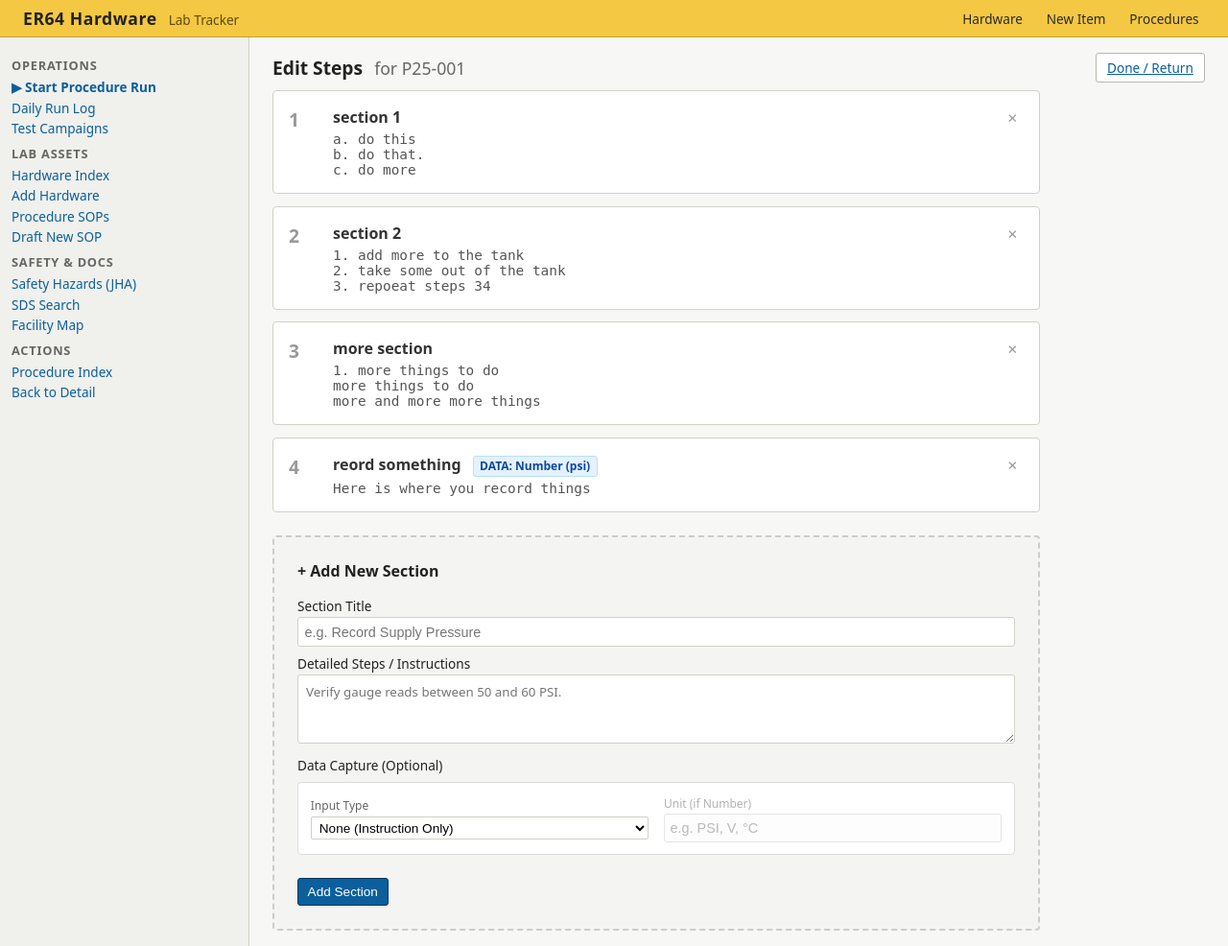
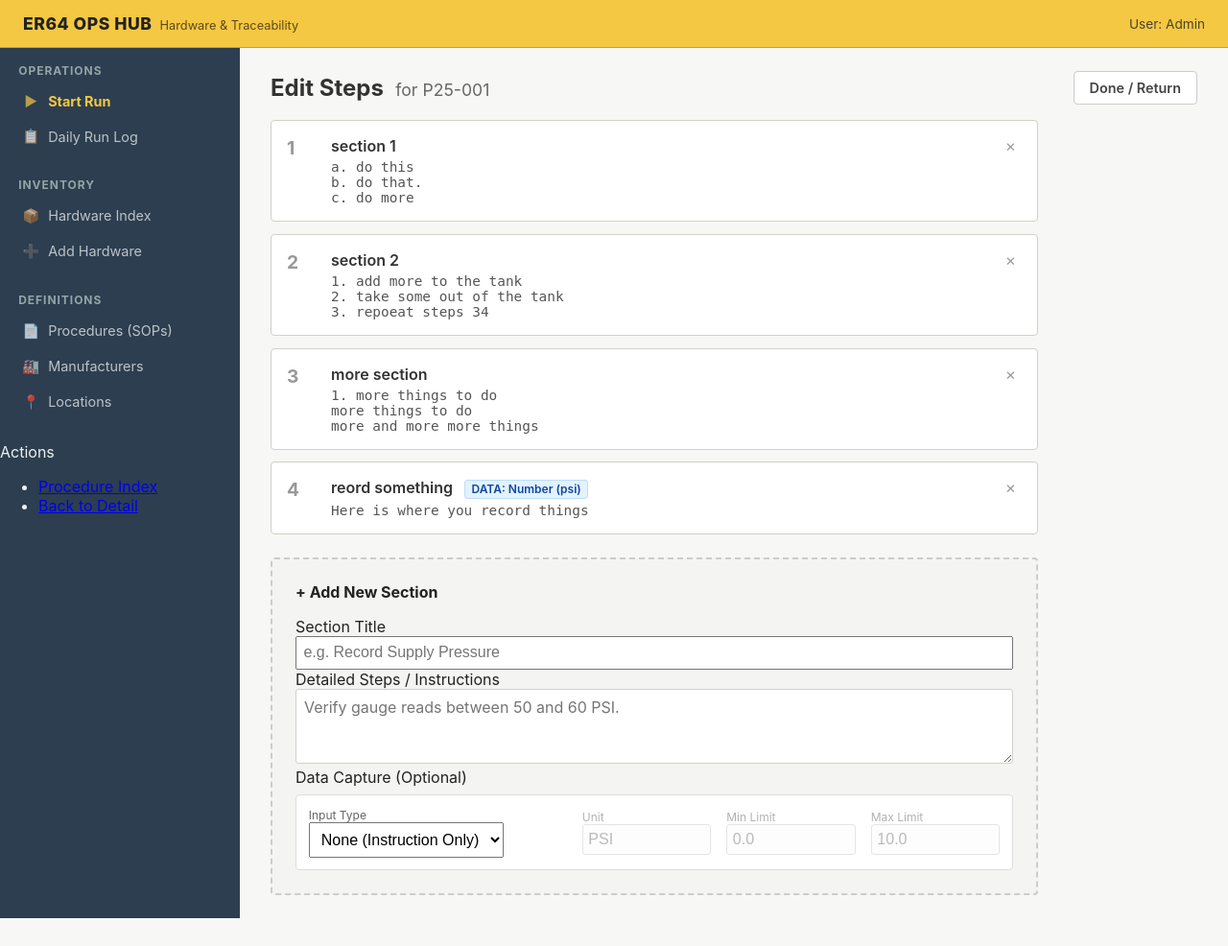
Before and after one commit to cgburnsi/Hardware-Tracker, a Flask app: page /procedures/1/sections in a window 1280 px wide. Shown: the whole page at 96% size. After the commit the page ends 957 px from the top, so only its background shows below. Run offline with Flask 3, Linux system fonts and the light colour scheme; data comes from the database, SQL or seed files in the repository; both versions use the stored data as it was after the commit.

Commit message:
Added Simple Data Validation Code

```diff
--- a/app/templates/base.html
+++ b/app/templates/base.html
@@ -2,109 +2,177 @@
 <html lang="en">
   <head>
     <meta charset="utf-8">
+    <meta name="viewport" content="width=device-width, initial-scale=1.0, maximum-scale=1.0, user-scalable=no">
     <title>{% block title %}Hardware Tracker{% endblock %}</title>
     <style>
-      /* ... (Keep your existing CSS exactly as it is) ... */
       :root {
         --bg-main: #f7f7f5;
         --bg-header: #f4c842;
-        --bg-sidebar: #f0f0ec;
+        --bg-sidebar: #2c3e50; /* Darker sidebar for contrast */
+        --text-sidebar: #ecf0f1;
         --border-soft: #d1d1c8;
         --text-main: #222;
-        --text-muted: #666;
         --accent: #0b5f9c;
+        --accent-hover: #094b75;
       }
-      /* (Truncated CSS for brevity - keep your original styles!) */
+
       * { box-sizing: border-box; }
-      body { margin: 0; font-family: system-ui, sans-serif; background: var(--bg-main); color: var(--text-main); }
+
+      body {
+        margin: 0;
+        font-family: -apple-system, BlinkMacSystemFont, "Segoe UI", Roboto, Helvetica, Arial, sans-serif;
+        background: var(--bg-main);
+        color: var(--text-main);
+        /* Prevent bounce on iPad */
+        overscroll-behavior-y: none;
+      }
+
       .page { display: flex; flex-direction: column; min-height: 100vh; }
-      .topbar { display: flex; align-items: center; justify-content: space-between; padding: 0.4rem 1.5rem; background: var(--bg-header); border-bottom: 1px solid #c6a22f; }
-      .topbar-left { display: flex; align-items: baseline; gap: 0.75rem; }
-      .app-title { font-weight: 700; letter-spacing: 0.03em; font-size: 1.1rem; }
-      .app-subtitle { font-size: 0.85rem; color: #5d4a18; }
-      .topbar-right { display: flex; gap: 0.75rem; align-items: center; font-size: 0.85rem; }
-      .topbar-link { text-decoration: none; color: #2b2b2b; padding: 0.2rem 0.4rem; border-radius: 2px; }
-      .topbar-link:hover { background: rgba(255, 255, 255, 0.5); }
+
+      /* --- HEADER --- */
+      .topbar {
+        display: flex; align-items: center; justify-content: space-between;
+        padding: 0.5rem 1.5rem; background: var(--bg-header);
+        border-bottom: 1px solid #c6a22f; height: 50px;
+      }
+      .app-title { font-weight: 800; font-size: 1.1rem; letter-spacing: 0.03em; color: #222; }
+      .app-subtitle { font-size: 0.8rem; color: #5d4a18; margin-left: 0.5rem; }
+
+      /* --- SIDEBAR --- */
       .layout { display: flex; flex: 1; min-height: 0; }
-      .sidebar { width: 260px; background: var(--bg-sidebar); border-right: 1px solid var(--border-soft); padding: 0.75rem 0.75rem 1rem; font-size: 0.85rem; }
-      .sidebar-section-title { font-weight: 600; font-size: 0.8rem; text-transform: uppercase; letter-spacing: 0.06em; color: var(--text-muted); margin: 0.5rem 0 0.25rem; }
-      .nav-links { list-style: none; margin: 0; padding: 0; }
-      .nav-links li { margin: 0.15rem 0; }
-      .nav-links a { text-decoration: none; color: var(--accent); }
-      .nav-links a:hover { text-decoration: underline; }
-      .sidebar-label { display: block; margin-top: 0.35rem; }
-      .sidebar-input, .sidebar-select { width: 100%; font-size: 0.85rem; padding: 0.15rem 0.25rem; border-radius: 2px; border: 1px solid var(--border-soft); background: #fff; }
-      .sidebar-button { margin-top: 0.4rem; width: 100%; padding: 0.25rem 0.4rem; font-size: 0.85rem; border-radius: 2px; border: 1px solid #b8b8af; background: #fff; cursor: pointer; }
-      .sidebar-button:hover { background: #e9e9e2; }
-      .main { flex: 1; padding: 1rem 1.5rem; min-width: 0; }
-      .page-title-row { display: flex; align-items: center; justify-content: space-between; gap: 1rem; margin-bottom: 0.5rem; }
-      .page-title { font-size: 1.2rem; margin: 0; }
-      .primary-button { background: var(--accent); color: #fff; border-radius: 3px; padding: 0.35rem 0.6rem; border: 1px solid #063757; font-size: 0.85rem; text-decoration: none; display: inline-block; }
-      .primary-button:hover { background: #094b75; }
-      .search-bar { margin-bottom: 0.5rem; }
-      .search-input { width: 60%; max-width: 480px; padding: 0.3rem 0.4rem; border-radius: 3px; border: 1px solid var(--border-soft); font-size: 0.9rem; }
-      .search-button { margin-left: 0.4rem; padding: 0.32rem 0.7rem; font-size: 0.85rem; border-radius: 3px; border: 1px solid #b8b8af; background: #fff; cursor: pointer; }
-      .search-button:hover { background: #e9e9e2; }
-      table { border-collapse: collapse; width: 100%; margin-top: 0.4rem; background: #fff; border: 1px solid var(--border-soft); }
-      th, td { border-bottom: 1px solid #e0e0d6; padding: 0.3rem 0.45rem; text-align: left; font-size: 0.85rem; }
-      th { background: #f2f2ec; font-weight: 600; }
-      tr:hover td { background: #f7f7f1; }
-      a { color: var(--accent); }
-      .flash-success { color: #146c2e; font-size: 0.85rem; }
-      .flash-error { color: #b00020; font-size: 0.85rem; }
-      .flash-list { list-style: none; margin: 0.25rem 0 0.5rem; padding: 0; }
-      .detail-card { background: #fff; border: 1px solid var(--border-soft); padding: 0.8rem 1rem; max-width: 720px; }
-      .detail-row { display: flex; margin-bottom: 0.25rem; font-size: 0.9rem; }
-      .detail-label { width: 140px; color: var(--text-muted); }
-      .form-card { background: #fff; border: 1px solid var(--border-soft); padding: 0.8rem 1rem; max-width: 720px; }
-      .form-row { margin-bottom: 0.5rem; }
-      .form-row label { display: block; font-size: 0.85rem; margin-bottom: 0.15rem; }
-      .form-row input[type="text"] { width: 100%; padding: 0.3rem 0.4rem; border: 1px solid var(--border-soft); border-radius: 3px; font-size: 0.9rem; }
-      .form-actions { margin-top: 0.6rem; }
-      .secondary-button { padding: 0.3rem 0.7rem; font-size: 0.85rem; border-radius: 3px; border: 1px solid #b8b8af; background: #fff; cursor: pointer; }
-      .secondary-button:hover { background: #e9e9e2; }
+
+      .sidebar {
+        width: 250px;
+        background: var(--bg-sidebar);
+        color: var(--text-sidebar);
+        display: flex; flex-direction: column;
+        padding: 1rem 0;
+        overflow-y: auto;
+      }
+
+      .sidebar-group { margin-bottom: 1.5rem; }
+
+      .sidebar-label {
+        padding: 0 1.2rem;
+        font-size: 0.75rem;
+        text-transform: uppercase;
+        letter-spacing: 0.08em;
+        color: #95a5a6;
+        font-weight: 700;
+        margin-bottom: 0.4rem;
+      }
+
+      .nav-link {
+        display: flex; align-items: center;
+        padding: 0.6rem 1.2rem;
+        color: #bdc3c7;
+        text-decoration: none;
+        font-size: 0.9rem;
+        transition: all 0.2s;
+        border-left: 3px solid transparent;
+      }
+
+      .nav-link:hover { background: rgba(255,255,255,0.05); color: #fff; }
+
+      /* Active State (You can add logic to set this class) */
+      .nav-link.active {
+        background: rgba(255,255,255,0.1);
+        color: #fff;
+        border-left-color: var(--bg-header);
+      }
+
+      .nav-link-icon { width: 20px; text-align: center; margin-right: 8px; opacity: 0.7; }
+
+      /* --- MAIN CONTENT --- */
+      .main { flex: 1; padding: 1.5rem 2rem; overflow-y: auto; }
+
+      /* --- UI ELEMENTS --- */
+      .page-title-row { display: flex; align-items: center; justify-content: space-between; margin-bottom: 1rem; }
+      .page-title { margin: 0; font-size: 1.5rem; color: #333; }
+
+      .primary-button {
+        background: var(--accent); color: #fff; border: none;
+        border-radius: 4px; padding: 0.5rem 1rem;
+        font-size: 0.9rem; font-weight: 600; cursor: pointer;
+        text-decoration: none; display: inline-flex; align-items: center; justify-content: center;
+      }
+      .primary-button:hover { background: var(--accent-hover); }
+
+      .secondary-button {
+        background: #fff; color: #444; border: 1px solid #ccc;
+        border-radius: 4px; padding: 0.5rem 1rem;
+        font-size: 0.9rem; font-weight: 600; cursor: pointer;
+        text-decoration: none; display: inline-flex; align-items: center; justify-content: center;
+      }
+      .secondary-button:hover { background: #f0f0f0; }
+
+      /* --- TOUCH FRIENDLY OVERRIDES --- */
+      /* Make inputs larger for fingers */
+      input[type="text"], input[type="number"], select, textarea {
+        font-size: 16px; /* Prevents iOS zoom */
+        padding: 0.5rem;
+      }
+
+      /* Tables */
+      table { width: 100%; border-collapse: collapse; background: #fff; border: 1px solid #ddd; }
+      th, td { padding: 0.75rem 1rem; border-bottom: 1px solid #eee; text-align: left; }
+      th { background: #f8f9fa; font-weight: 600; color: #555; }
+      tr:hover { background-color: #fcfcfc; }
+
+      /* Flash Messages */
+      .flash-list { list-style: none; padding: 0; margin-bottom: 1rem; }
+      .flash-success { background: #d4edda; color: #155724; padding: 0.75rem; border-radius: 4px; border: 1px solid #c3e6cb; }
+      .flash-error { background: #f8d7da; color: #721c24; padding: 0.75rem; border-radius: 4px; border: 1px solid #f5c6cb; }
     </style>
   </head>
   <body>
     <div class="page">
       <header class="topbar">
-        <div class="topbar-left">
-          <div class="app-title">ER64 Hardware</div>
-          <div class="app-subtitle">Lab Tracker</div>
+        <div style="display:flex; align-items:baseline;">
+          <div class="app-title">ER64 OPS HUB</div>
+          <div class="app-subtitle">Hardware & Traceability</div>
         </div>
-        <div class="topbar-right">
-          <a class="topbar-link" href="{{ url_for('hardware.hardware_list') }}">Hardware</a>
-          <a class="topbar-link" href="{{ url_for('hardware.hardware_new') }}">New Item</a>
-          <a class="topbar-link" href="{{ url_for('procedures.procedure_list') }}">Procedures</a>
-        </div>
+        <div style="font-size:0.85rem; opacity:0.8;">User: Admin</div>
       </header>
 
       <div class="layout">
         <aside class="sidebar">
-        <div class="sidebar-section-title">Operations</div>
-          <ul class="nav-links">
-            <li><a href="{{ url_for('procedures.run_setup') }}" style="font-weight:600;">▶ Start Procedure Run</a></li>
-            <li><a href="{{ url_for('procedures.run_list') }}">Daily Run Log</a></li>
-            <li><a href="#">Test Campaigns</a></li>
-          </ul>
 
-          <div class="sidebar-section-title">Lab Assets</div>
-          <ul class="nav-links">
-            <li><a href="{{ url_for('hardware.hardware_list') }}">Hardware Index</a></li>
-            <li><a href="{{ url_for('hardware.hardware_new') }}">Add Hardware</a></li>
+          <div class="sidebar-group">
+            <div class="sidebar-label">Operations</div>
+            <a href="{{ url_for('procedures.run_setup') }}" class="nav-link" style="color: #f4c842; font-weight:bold;">
+              <span class="nav-link-icon">▶</span> Start Run
+            </a>
+            <a href="{{ url_for('procedures.run_list') }}" class="nav-link">
+              <span class="nav-link-icon">📋</span> Daily Run Log
+            </a>
+          </div>
 
-            <li><a href="{{ url_for('procedures.procedure_list') }}">Procedure SOPs</a></li>
-            <li><a href="{{ url_for('procedures.procedure_new') }}">Draft New SOP</a></li>
-          </ul>
+          <div class="sidebar-group">
+            <div class="sidebar-label">Inventory</div>
+            <a href="{{ url_for('hardware.hardware_list') }}" class="nav-link">
+              <span class="nav-link-icon">📦</span> Hardware Index
+            </a>
+            <a href="{{ url_for('hardware.hardware_new') }}" class="nav-link">
+              <span class="nav-link-icon">➕</span> Add Hardware
+            </a>
+          </div>
 
-          <div class="sidebar-section-title">Safety & Docs</div>
-          <ul class="nav-links">
-            <li><a href="#">Safety Hazards (JHA)</a></li>
-            <li><a href="#">SDS Search</a></li>
-            <li><a href="#">Facility Map</a></li>
-          </ul>
+          <div class="sidebar-group">
+            <div class="sidebar-label">Definitions</div>
+            <a href="{{ url_for('procedures.procedure_list') }}" class="nav-link">
+              <span class="nav-link-icon">📄</span> Procedures (SOPs)
+            </a>
+            <a href="{{ url_for('hardware.manufacturer_list') }}" class="nav-link">
+              <span class="nav-link-icon">🏭</span> Manufacturers
+            </a>
+            <a href="{{ url_for('hardware.location_list') }}" class="nav-link">
+              <span class="nav-link-icon">📍</span> Locations
+            </a>
+          </div>
 
           {% block sidebar_filters %}{% endblock %}
+
         </aside>
 
         <main class="main">
--- a/app/templates/procedure_sections.html
+++ b/app/templates/procedure_sections.html
@@ -80,11 +80,11 @@
 
      <div class="form-row">
           <label>Data Capture (Optional)</label>
-          <div class="config-row">
+          <div class="config-row" style="flex-wrap: wrap;">
 
-            <div style="flex: 1;">
+            <div style="flex: 2; min-width: 150px;">
               <label style="font-size: 0.75rem; color:#666; display:block;">Input Type</label>
-              <select name="input_type" class="sidebar-select" onchange="toggleUnit(this.value)">
+              <select name="input_type" class="sidebar-select" onchange="toggleDataFields(this.value)">
                 <option value="none">None (Instruction Only)</option>
                 <option value="number">Number (Float)</option>
                 <option value="text">Text (Short Answer)</option>
@@ -92,32 +92,40 @@
               </select>
             </div>
 
-            <div style="flex: 1; opacity: 0.5;" id="unit-wrapper">
-              <label style="font-size: 0.75rem; color:#666; display:block;">Unit (if Number)</label>
-              <input type="text" name="unit" placeholder="e.g. PSI, V, °C" style="width:100%; padding:0.35rem; border:1px solid #ccc; border-radius:3px;" disabled>
+            <div style="flex: 1; min-width: 80px; opacity: 0.5;" class="data-field">
+              <label style="font-size: 0.75rem; color:#666; display:block;">Unit</label>
+              <input type="text" name="unit" placeholder="PSI" style="width:100%; padding:0.35rem; border:1px solid #ccc; border-radius:3px;" disabled>
+            </div>
+
+            <div style="flex: 1; min-width: 80px; opacity: 0.5;" class="data-field">
+              <label style="font-size: 0.75rem; color:#666; display:block;">Min Limit</label>
+              <input type="number" step="any" name="min_value" placeholder="0.0" style="width:100%; padding:0.35rem; border:1px solid #ccc; border-radius:3px;" disabled>
+            </div>
+
+            <div style="flex: 1; min-width: 80px; opacity: 0.5;" class="data-field">
+              <label style="font-size: 0.75rem; color:#666; display:block;">Max Limit</label>
+              <input type="number" step="any" name="max_value" placeholder="10.0" style="width:100%; padding:0.35rem; border:1px solid #ccc; border-radius:3px;" disabled>
             </div>
 
           </div>
         </div>
 
-        <button type="submit" class="primary-button" style="margin-top: 1rem;">Add Section</button>
-      </form>
-    </div>
-  </div>
+  <script>
+    function toggleDataFields(val) {
+      const fields = document.querySelectorAll('.data-field');
+      const isNum = (val === 'number');
 
-  <script>
-    function toggleUnit(val) {
-      const wrapper = document.getElementById('unit-wrapper');
-      const input = wrapper.querySelector('input');
-      if (val === 'number') {
-        wrapper.style.opacity = '1';
+      fields.forEach(div => {
+        const input = div.querySelector('input');
+        if (isNum) {
+          div.style.opacity = '1';
           input.disabled = false;
-        input.focus();
         } else {
-        wrapper.style.opacity = '0.5';
+          div.style.opacity = '0.5';
           input.disabled = true;
           input.value = '';
         }
+      });
     }
   </script>
 {% endblock %}
```
Also changed, not shown: app/db.py (+6 -2 lines), app/procedures.py (+10 -3 lines), app/templates/run_execute.html (+159 -32 lines), import_data.py (+8 -7 lines), instance/hardware.db. Lines whose indentation alone changed are shown as unchanged.
